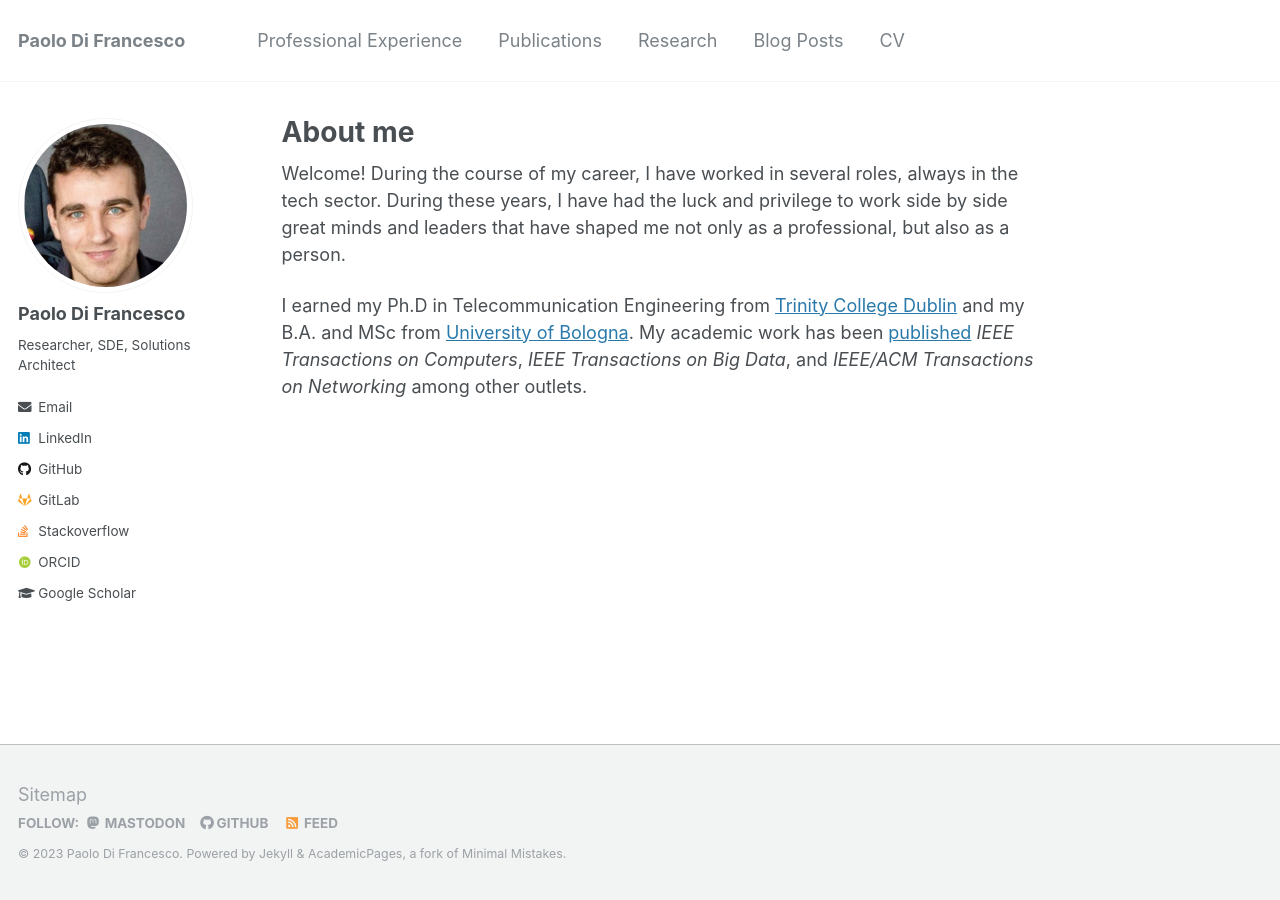
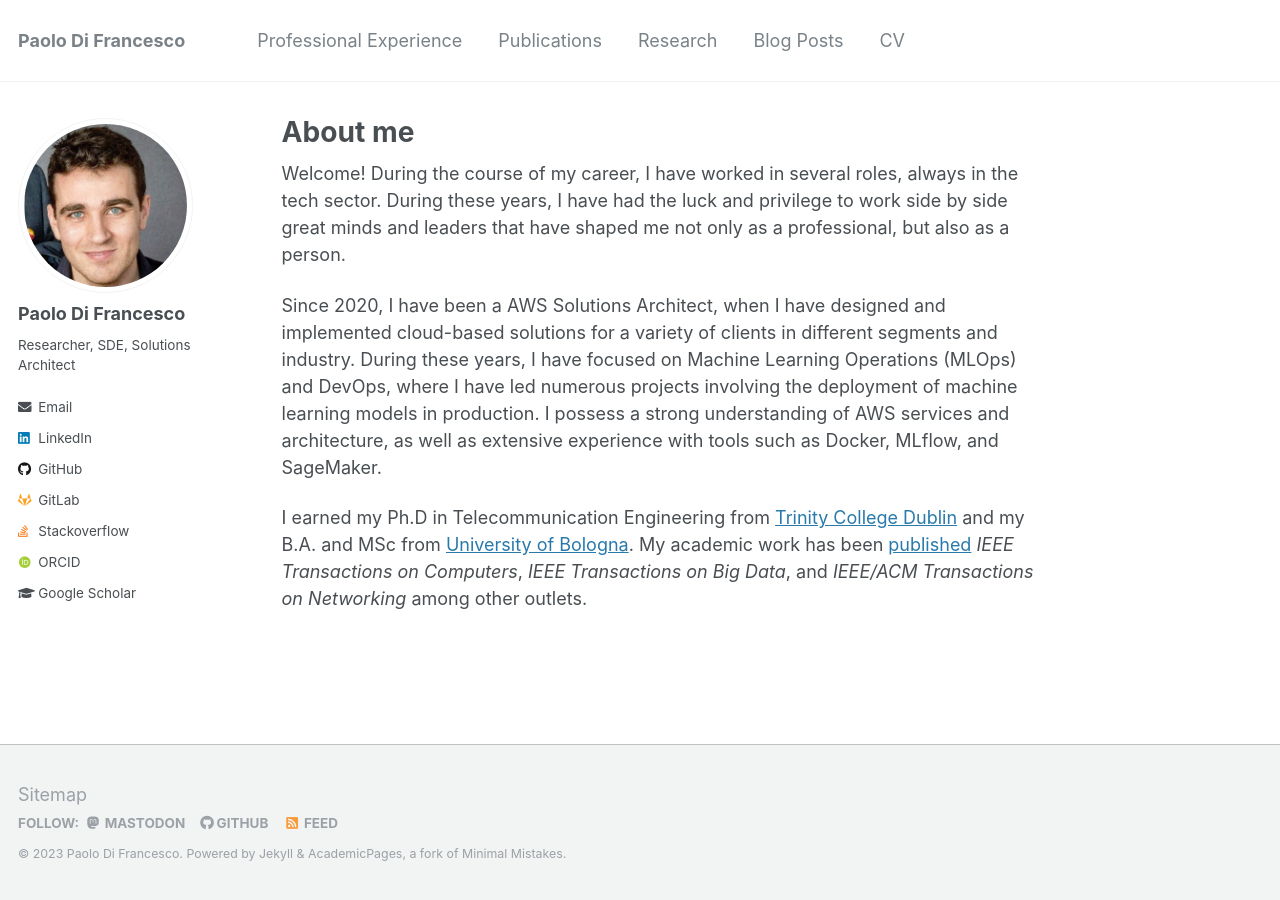
Before and after one commit to pdifranc/pdifranc.github.io, a Jekyll site: the page built from _pages/about.md, in a window 1280 px wide. Built offline with Jekyll 4.4.1, drawn with Linux system fonts in a browser that asks for light colours; some web fonts are replaced.

Commit message:
Update about

```diff
--- a/_pages/about.md
+++ b/_pages/about.md
@@ -13,6 +13,14 @@ always in the tech sector. During these years, I have had the luck and
 privilege to work side by side great minds and leaders that have shaped me
 not only as a professional, but also as a person.
 
+Since 2020, I have been a AWS Solutions Architect, when I have designed
+and implemented cloud-based solutions for a variety of clients in different
+segments and industry. During these years, I have focused on Machine Learning
+Operations (MLOps) and DevOps, where I have led numerous projects involving the
+deployment of machine learning models in production. I possess a strong
+understanding of AWS services and architecture, as well as extensive experience
+with tools such as Docker, MLflow, and SageMaker.
+
 I earned my Ph.D in Telecommunication Engineering from
 [Trinity College Dublin](https://www.tcd.ie/) and my
 B.A. and MSc from [University of Bologna](https://www.unibo.it).
```
